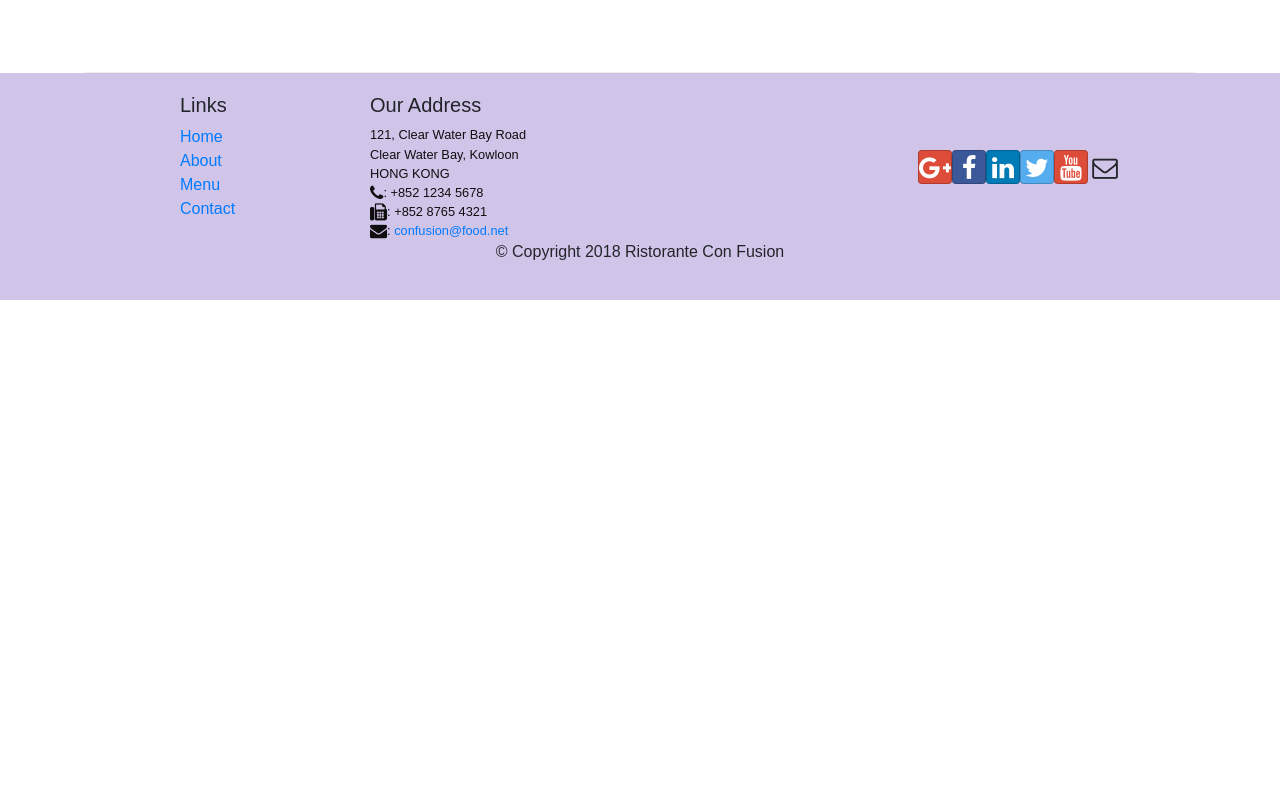
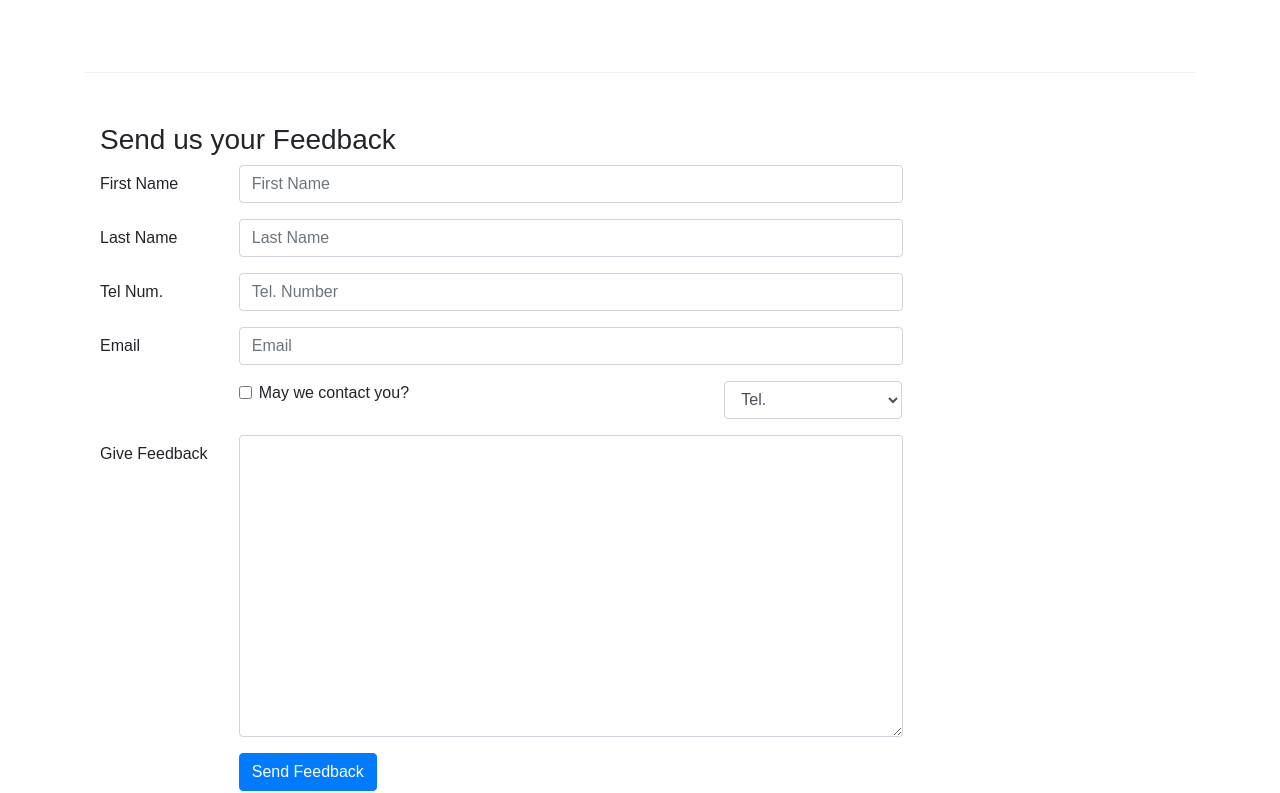
Before and after one commit to arnabfromjec05/Restaurant-App---React, a React (Create React App) app: page /contactus in a window 1280 px wide. Shown: the part 807-1600 px from the top of the page. Before the commit the page ends 1107 px from the top, so only its background shows below. Built offline with nearby package versions, Linux system fonts and the light colour scheme.

Commit message:
controlled forms

```diff
--- a/src/App.css
+++ b/src/App.css
@@ -37,4 +37,5 @@
     color: black;
     background-color: white;
     text-align: center;
+    border: 1px solid black;
 }
--- a/src/components/ContactComponent.js
+++ b/src/components/ContactComponent.js
@@ -1,9 +1,43 @@
-import React from 'react';
-import { Breadcrumb, BreadcrumbItem } from 'reactstrap';
+import React, { Component } from 'react';
+import { Breadcrumb, BreadcrumbItem, Form, FormGroup, Label, Col, Input, Button } from 'reactstrap';
 import { Link } from 'react-router-dom';
 
-function Contact(props){
-    return(
+class Contact extends Component {
+
+    constructor(props) {
+        super(props);
+
+        this.state={
+            firstname:'',
+            lastname:'',
+            telnum:'',
+            email:'',
+            agree: false,
+            contactType: 'Tel.',
+            message: ''
+        }
+
+        this.handleSubmit=this.handleSubmit.bind(this);
+        this.handleChange=this.handleChange.bind(this);
+    }
+
+    handleChange(event){
+        const target=event.target;
+        const value=target.type==="checkbox" ? target.checked : target.value;
+        const name=target.name;
+
+        this.setState({
+            [name]: value
+        });
+    }
+
+    handleSubmit(event) {
+        alert(JSON.stringify(this.state));
+        event.preventDefault();
+    }
+
+    render() {
+        return (
             <div className="container">
                 <div className="row">
                     <div className="col-12 m-1">
@@ -43,8 +77,88 @@
                         </div>
                     </div>
                 </div>
+                <div className="row row-content">
+                    <div className="col-12">
+                        <h3>Send us your Feedback</h3>
+                    </div>
+                    <div className="col-12 col-md-9">
+                        <Form onSubmit={this.handleSubmit}>
+                            <FormGroup row>
+                                <Label for="firstname" md={2}>First Name</Label>
+                                <Col md={10}>
+                                    <Input type="text" name="firstname" id="firstname"
+                                    placeholder="First Name"
+                                    value={this.state.firstname}
+                                    onChange={this.handleChange}/>
+                                </Col>
+                            </FormGroup>
+                            <FormGroup row>
+                                <Label for="lastname" md={2}>Last Name</Label>
+                                <Col md={10}>
+                                    <Input type="text" name="lastname" id="lastname"
+                                    placeholder="Last Name"
+                                    value={this.state.lastname}
+                                    onChange={this.handleChange}/>
+                                </Col>
+                            </FormGroup>
+                            <FormGroup row>
+                                <Label for="telnum" md={2}>Tel Num.</Label>
+                                <Col md={10}>
+                                    <Input type="tel" name="telnum" id="telnum"
+                                    placeholder="Tel. Number"
+                                    value={this.state.telnum}
+                                    onChange={this.handleChange}/>
+                                </Col>
+                            </FormGroup>
+                            <FormGroup row>
+                                <Label for="email" md={2}>Email</Label>
+                                <Col md={10}>
+                                    <Input type="email" name="email" id="email"
+                                    placeholder="Email"
+                                    value={this.state.email}
+                                    onChange={this.handleChange}/>
+                                </Col>
+                            </FormGroup>
+                            <FormGroup row>
+                                <Col md={{size:6, offset:2}}>
+                                    <FormGroup check>
+                                        <Label check>
+                                            <Input type="checkbox" name="agree" id="agree" checked={this.state.agree}
+                                            onChange={this.handleChange}/>{' '}
+                                            <stong>May we contact you?</stong>
+                                        </Label>
+                                    </FormGroup>
+                                </Col>
+                                <Col md={{size:3, offset:1}}>
+                                    <Input type="select" name="contactType" id="contactType" value={this.state.contactType}
+                                    onChange={this.handleChange}>
+                                        <option>Tel.</option>
+                                        <option>Email</option>
+                                    </Input>
+                                </Col>
+                            </FormGroup>
+                            <FormGroup row>
+                                <Label for="message" md={2}>Give Feedback</Label>
+                                <Col md={10}>
+                                    <Input type="textarea" name="message" id="message"
+                                    rows="12"
+                                    value={this.state.message}
+                                    onChange={this.handleChange}/>
+                                </Col>
+                            </FormGroup>
+                            <FormGroup row>
+                                <Col md={{size:10, offset:2}}>
+                                    <Button type="submit" color="primary">
+                                        Send Feedback
+                                    </Button>
+                                </Col>
+                            </FormGroup>
+                        </Form>
+                    </div>
+                </div>
             </div>
         );
     }
+}
 
 export default Contact;
```
Lines whose indentation alone changed are shown as unchanged.
